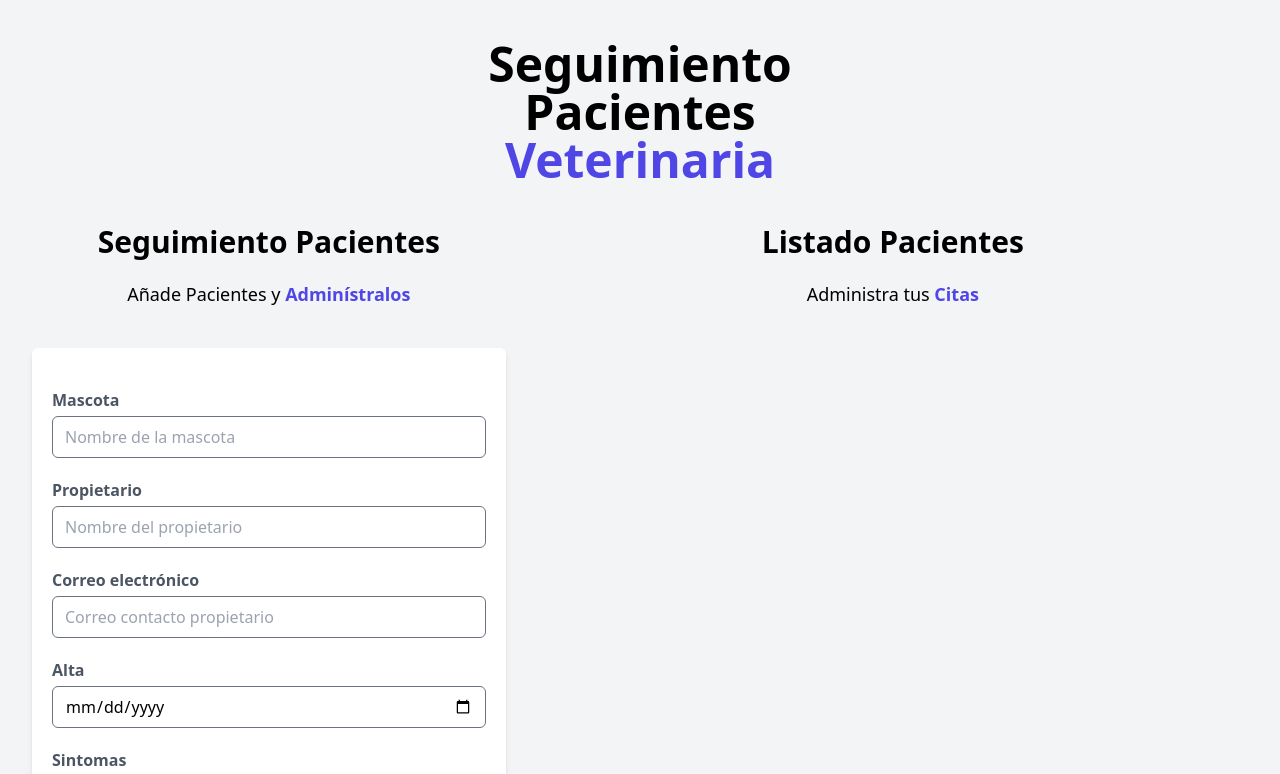
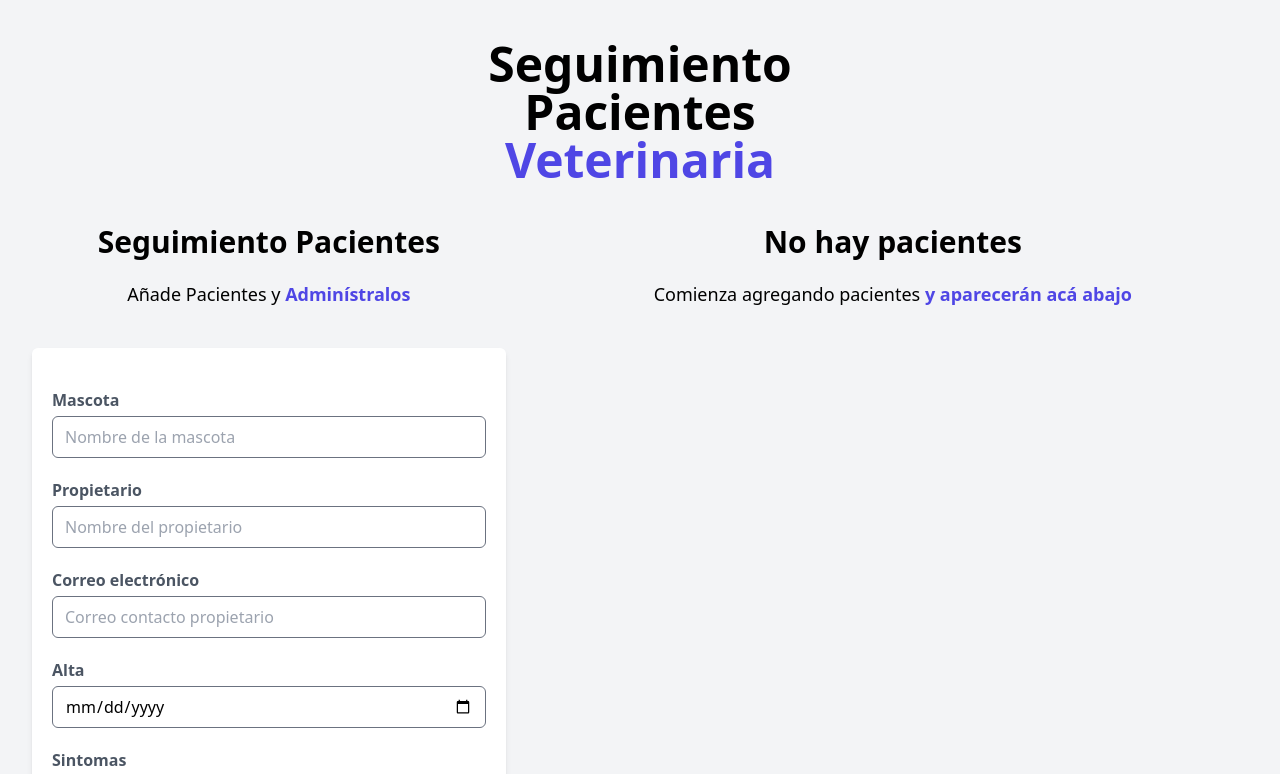
Before and after one commit to ameneses67/administrador-pacientes-react, a React (Vite) app: page / in a window 1280 px wide. Shown: the top 774 px of the page. Built offline with nearby package versions, Linux system fonts and the light colour scheme.

Commit message:
textos condicionales

```diff
--- a/src/components/ListadoPacientes.jsx
+++ b/src/components/ListadoPacientes.jsx
@@ -3,16 +3,33 @@ import Paciente from "./Paciente";
 export const ListadoPacientes = ({ pacientes }) => {
   return (
     <div className="md:w-1/2 lg:w-3/5 mb-10">
+      {pacientes && pacientes.length ? (
+        <>
           <h2 className="font-bold text-2xl sm:text-3xl text-center">
             Listado Pacientes
           </h2>
           <p className="text-lg mt-5 text-center mb-10">
-        Administra tus <span className="text-indigo-600 font-bold">Citas</span>
+            Administra tus{" "}
+            <span className="text-indigo-600 font-bold">Pacientes y Citas</span>
           </p>
 
           {pacientes.map((paciente) => (
             <Paciente key={paciente.id} paciente={paciente} />
           ))}
+        </>
+      ) : (
+        <>
+          <h2 className="font-bold text-2xl sm:text-3xl text-center">
+            No hay pacientes
+          </h2>
+          <p className="text-lg mt-5 text-center mb-10">
+            Comienza agregando pacientes{" "}
+            <span className="text-indigo-600 font-bold">
+              y aparecerán acá abajo
+            </span>
+          </p>
+        </>
+      )}
     </div>
   );
 };
```
Lines whose indentation alone changed are shown as unchanged.
